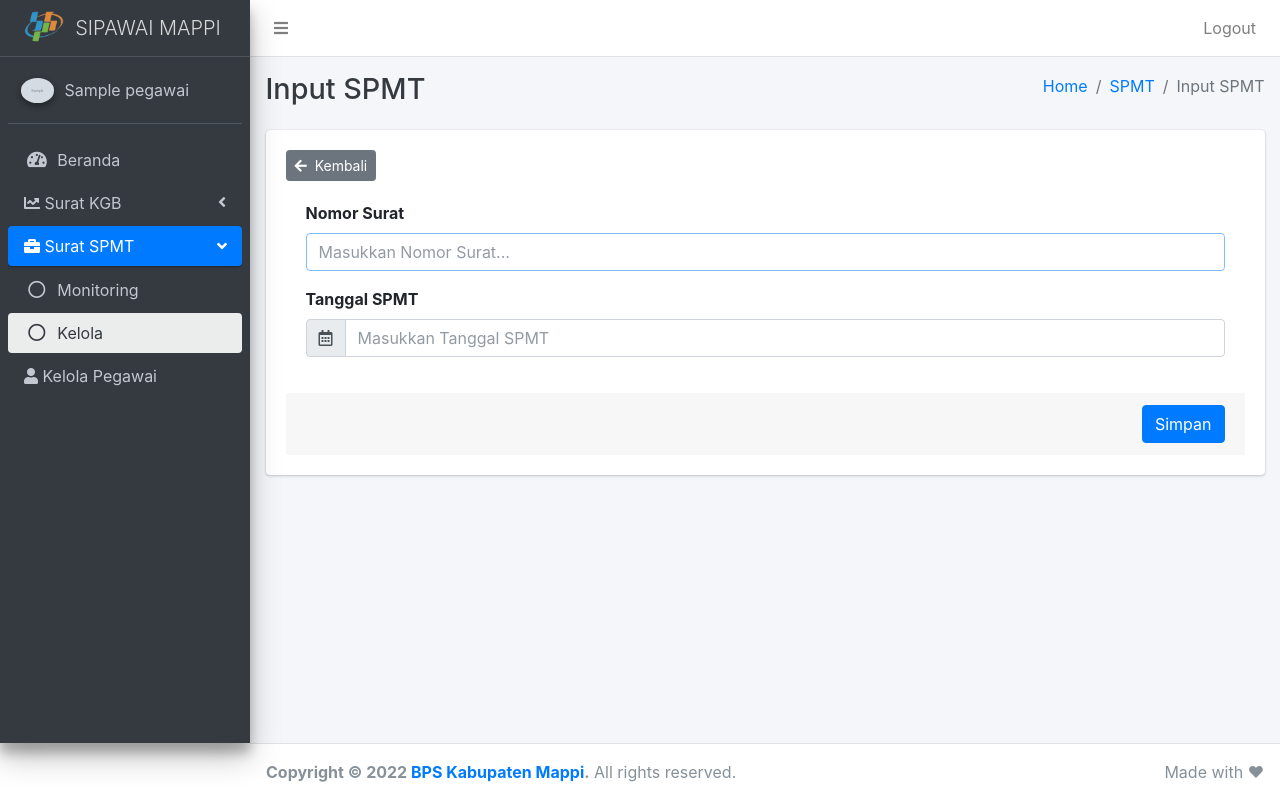
After one commit to mfasza/SiPawai, a Laravel app: page /spmt/1/create in a window 1280 px wide. The commit adds this page. Run offline with Laravel 8, Linux system fonts and the light colour scheme; a user stored in the database is signed in; tables that the repository leaves empty hold one stand-in row (values such as "Sample post"); grey boxes marked "Sample" are stand-in pictures; some web fonts are replaced.

Commit message:
mengatur logic layout, membuat form kgb dan spmt, memperbaiki footer pada tampilan-tampilan form

```diff
--- a/app/Http/Controllers/DokumenKgbController.php
+++ b/app/Http/Controllers/DokumenKgbController.php
@@ -65,9 +65,9 @@ class DokumenKgbController extends Controller
      *
      * @return \Illuminate\Http\Response
      */
-    public function create()
+    public function create(Pegawai $pegawai)
     {
-        //
+        return view('kgb.kgb-create', compact('pegawai'));
     }
 
     /**
@@ -78,7 +78,7 @@ class DokumenKgbController extends Controller
      */
     public function store(Request $request)
     {
-        //
+        return view('kgb.surat-kgb');
     }
 
     /**
--- a/app/Http/Controllers/DokumenSpmtController.php
+++ b/app/Http/Controllers/DokumenSpmtController.php
@@ -4,6 +4,7 @@ namespace App\Http\Controllers;
 
 use App\dokumen_spmt;
 use App\Pegawai;
+use App\Golongan;
 use Carbon\Carbon;
 use Illuminate\Http\Request;
 
@@ -50,7 +51,7 @@ class DokumenSpmtController extends Controller
      */
     public function index()
     {
-        $pegawai = Pegawai::select('nama', 'tmt_cpns')->get();
+        $pegawai = Pegawai::select('nip', 'nama', 'tmt_cpns')->get();
 
         return view('spmt.spmt-kelola', compact('pegawai'));
     }
@@ -60,9 +61,9 @@ class DokumenSpmtController extends Controller
      *
      * @return \Illuminate\Http\Response
      */
-    public function create()
+    public function create(Pegawai $pegawai)
     {
-        //
+        return view('spmt.spmt-create', compact('pegawai'));
     }
 
     /**
@@ -73,7 +74,7 @@ class DokumenSpmtController extends Controller
      */
     public function store(Request $request)
     {
-        //
+        return view('spmt.surat-spmt');
     }
 
     /**
--- a/app/Providers/AppServiceProvider.php
+++ b/app/Providers/AppServiceProvider.php
@@ -27,7 +27,7 @@ class AppServiceProvider extends ServiceProvider
     public function boot()
     {
         //compose all the views....
-        view()->composer(['home', 'pegawai', 'pegawai-create', 'pegawai-edit', 'spmt.spmt-kelola', 'spmt.spmt-monitoring', 'kgb.kgb-monitoring', 'kgb.kgb-kelola'], function ($view)
+        view()->composer(['home', 'pegawai', 'pegawai-create', 'pegawai-edit', 'spmt.spmt-kelola', 'spmt.spmt-monitoring', 'spmt.spmt-create', 'kgb.kgb-monitoring', 'kgb.kgb-kelola', 'kgb.kgb-create'], function ($view)
         {
             $user = Pegawai::join('users', 'pegawais.nip', '=', 'users.nip')->find(Auth::user()->nip);
 
--- a/resources/views/kgb/kgb-kelola.blade.php
+++ b/resources/views/kgb/kgb-kelola.blade.php
@@ -47,7 +47,7 @@
                       <td>{{$p->tmt_cpns}}</td>
                       <td>
                         <div>
-                          <a href="#" class="btn btn-primary" role="button">Buat</a>
+                          <a href="{{route('kgb.create', $p->nip)}}" class="btn btn-primary" role="button">Buat</a>
                           <a href="#" class="btn btn-success" role="button">Upload</a>
                         </div>
                       </td>
--- a/resources/views/layouts/layout.blade.php
+++ b/resources/views/layouts/layout.blade.php
@@ -198,7 +198,7 @@ scratch. This page gets rid of all links and provides the needed markup only.
       $('#kgb-link').addClass("active");
       $('#kgb-monitoring').addClass("active");
     }
-    if (loc == "/sipawai/public/kgb/kelola") {
+    if (loc == "/sipawai/public/kgb/kelola" || window.location.href.indexOf("kgb") > -1) {
       $('#kgb-tree').addClass("menu-open");
       $('#kgb-link').addClass("active");
       $('#kgb-kelola').addClass("active");
@@ -208,12 +208,12 @@ scratch. This page gets rid of all links and provides the needed markup only.
       $('#spmt-link').addClass("active");
       $('#spmt-monitoring').addClass("active");
     }
-    if (loc == "/sipawai/public/spmt/kelola") {
+    if (loc == "/sipawai/public/spmt/kelola" || window.location.href.indexOf("spmt") > -1) {
       $('#spmt-tree').addClass("menu-open");
       $('#spmt-link').addClass("active");
       $('#spmt-kelola').addClass("active");
     }
-    if (loc == "/sipawai/public/pegawai") {
+    if (window.location.href.indexOf("pegawai") > -1) {
       $('#pegawai').addClass("active");
     }
   });
--- a/resources/views/pegawai-create.blade.php
+++ b/resources/views/pegawai-create.blade.php
@@ -86,7 +86,7 @@
                       </div>
                     </div>
                     <div class="form-group">
-                      <label>TMT CPNS:</label>
+                      <label>TMT CPNS</label>
                       <div class="input-group">
                         <div class="input-group-prepend">
                           <span class="input-group-text"><i class="far fa-calendar-alt"></i></span>
@@ -190,6 +190,7 @@
     </div>
     <!-- /.modal-dialog -->
   </div>
+</div>
 @endsection
 @section('js_script')
 <script src="{{asset("js/moment.min.js")}}"></script>
--- /dev/null
+++ b/resources/views/spmt/spmt-create.blade.php
@@ -0,0 +1,120 @@
+@extends("layouts.layout")
+@section('content')
+<!-- Content Wrapper. Contains page content -->
+  <div class="content-wrapper">
+    <!-- Content Header (Page header) -->
+    <div class="content-header">
+      <div class="container-fluid">
+        <div class="row mb-2">
+          <div class="col-sm-6">
+            <h1 class="m-0 text-dark">Input SPMT</h1>
+          </div><!-- /.col -->
+          <div class="col-sm-6">
+            <ol class="breadcrumb float-sm-right">
+              <li class="breadcrumb-item"><a href="{{ route('home') }}">Home</a></li>
+              <li class="breadcrumb-item active"><a href="{{ route('spmt.kelola') }}">SPMT</a></li>
+              <li class="breadcrumb-item active">Input SPMT</li>
+            </ol>
+          </div><!-- /.col -->
+        </div><!-- /.row -->
+      </div><!-- /.container-fluid -->
+    </div>
+    <!-- /.content-header -->
+
+    <!-- Main content -->
+    <div class="content">
+      <div class="container-fluid">
+        <div class="row">
+          <div class="col-sm-12">
+            <div class="card">
+              <div class="card-body">
+                <a href="{{route('spmt.kelola')}}" class="btn btn-sm btn-secondary" role="button"><i class="fas fa-arrow-left"></i>&nbsp; Kembali</a>
+                <form action="{{route('spmt.store')}}" method="POST" enctype="multipart/form-data">
+                  @csrf
+                  @method("post")
+                  <div class="card-body">
+                    <div class="form-group">
+                      <label for="nomor_surat">Nomor Surat</label>
+                      <input name="nomor_surat" type="text" class="form-control @error('nomor_surat') is-invalid @enderror" id="nomor_surat" placeholder="Masukkan Nomor Surat..." value="{{old('nomor_surat')}}" autofocus required>
+                      @error('nomor_surat')
+                        <span class="invalid-feedback" role="alert">
+                          <strong>{{ $message }}</strong>
+                        </span>
+                      @enderror
+                    </div>
+                    <div class="form-group">
+                      <label>Tanggal SPMT</label>
+                      <div class="input-group">
+                        <div class="input-group-prepend">
+                          <span class="input-group-text"><i class="far fa-calendar-alt"></i></span>
+                        </div>
+                        <input name="tgl_spmt" id="datemask" type="text" class="form-control @error('tgl_spmt') is-invalid @enderror" value="{{old('tgl_spmt')}}" data-inputmask-alias="datetime" data-inputmask-inputformat="yyyy/mm/dd" data-mask placeholder="Masukkan Tanggal SPMT" required>
+                        @error('tgl_spmt')
+                          <span class="invalid-feedback" role="alert">
+                            <strong>{{ $message }}</strong>
+                          </span>
+                        @enderror
+                      </div>
+                      <!-- /.input group -->
+                    </div>
+                  </div>
+                  <div class="card-footer">
+                    <button type="submit" class="btn btn-primary float-right">Simpan</button>
+                  </div>
+                </form>
+              </div>
+              <!-- /.card-body -->
+            </div>
+            <!-- /.card -->
+          </div>
+          <!-- /.col-md-6 -->
+        </div>
+        <!-- /.row -->
+      </div><!-- /.container-fluid -->
+    </div>
+    <!-- /.content -->
+  </div>
+  <!-- /.content-wrapper -->
+
+  <div class="modal fade" id="modal_hapus">
+    <div class="modal-dialog">
+      <div class="modal-content">
+        <div class="modal-header">
+          <h4 class="modal-title">Hapus Data</h4></h4>
+          <button type="button" class="close" data-dismiss="modal" aria-label="Close">
+            <span aria-hidden="true">&times;</span>
+          </button>
+        </div>
+        <div class="modal-body">
+
+          <p>Apakah Anda yakin akan menghapus data <span id="info"></span>&quest;</p>
+          <form id="form_hapus" action="{{url('pegawai/')}}" method="post">
+            @method("delete")
+            @csrf
+        </div>
+        <div class="modal-footer justify-content-between">
+          <button type="button" class="btn btn-default" data-dismiss="modal">Kembali</button>
+          <button type="submit" class="btn btn-danger">Hapus</button>
+        </div>
+          </form>
+      </div>
+      <!-- /.modal-content -->
+    </div>
+    <!-- /.modal-dialog -->
+  </div>
+</div>
+@endsection
+@section('js_script')
+<script src="{{asset("js/moment.min.js")}}"></script>
+<script src="{{asset("js/jquery.inputmask.bundle.min.js")}}"></script>
+<script src="{{asset("js/bs-custom-file-input.min.js")}}"></script>
+  <script>
+    $(function () {
+      //Datemask dd/mm/yyyy
+      $('#datemask').inputmask('yyyy/mm/dd', { 'placeholder': 'yyyy/mm/dd' })
+    })
+    $(document).ready(function () {
+      bsCustomFileInput.init();
+    });
+  </script>
+@endsection
--- a/resources/views/spmt/spmt-kelola.blade.php
+++ b/resources/views/spmt/spmt-kelola.blade.php
@@ -45,7 +45,7 @@
                         <td>{{$p->tmt_cpns}}</td>
                         <td>
                           <div>
-                            <a href="#" class="btn btn-primary" role="button">Buat</a>
+                            <a href="{{route('spmt.create', $p->nip)}}" class="btn btn-primary" role="button">Buat</a>
                             <a href="#" class="btn btn-success" role="button">Upload</a>
                           </div>
                         </td>
--- a/routes/web.php
+++ b/routes/web.php
@@ -14,11 +14,15 @@
 Route::middleware(['auth'])->prefix('kgb')->group(function () {
     Route::get('/monitoring', 'DokumenKgbController@monitoring')->name('kgb.monitoring');
     Route::get('/kelola', 'DokumenKgbController@index')->name('kgb.kelola')->middleware('isAdmin');
+    Route::get('/{pegawai}/create', 'DokumenKgbController@create')->name('kgb.create')->middleware('isAdmin');
+    Route::post('/store', 'DokumenKgbController@store')->name('kgb.store')->middleware('isAdmin');
 });
 
 Route::middleware(['auth'])->prefix('spmt')->group(function () {
     Route::get('/monitoring', 'DokumenSpmtController@monitoring')->name('spmt.monitoring');
     Route::get('/kelola', 'DokumenSpmtController@index')->name('spmt.kelola')->middleware('isAdmin');
+    Route::get('/{pegawai}/create', 'DokumenSpmtController@create')->name('spmt.create')->middleware('isAdmin');
+    Route::post('/store', 'DokumenSpmtController@store')->name('spmt.store')->middleware('isAdmin');
 });
 
 Route::middleware(['auth', 'isAdmin'])->resource('pegawai', 'PegawaiController');
```
Also changed, not shown: resources/views/kgb/kgb-create.blade.php (added, +120 -0 lines), resources/views/kgb/surat-kgb.blade.php (added, +12 -0 lines), resources/views/pegawai-edit.blade.php (+4 -3 lines), resources/views/spmt/surat-spmt.blade.php (added, +12 -0 lines).
